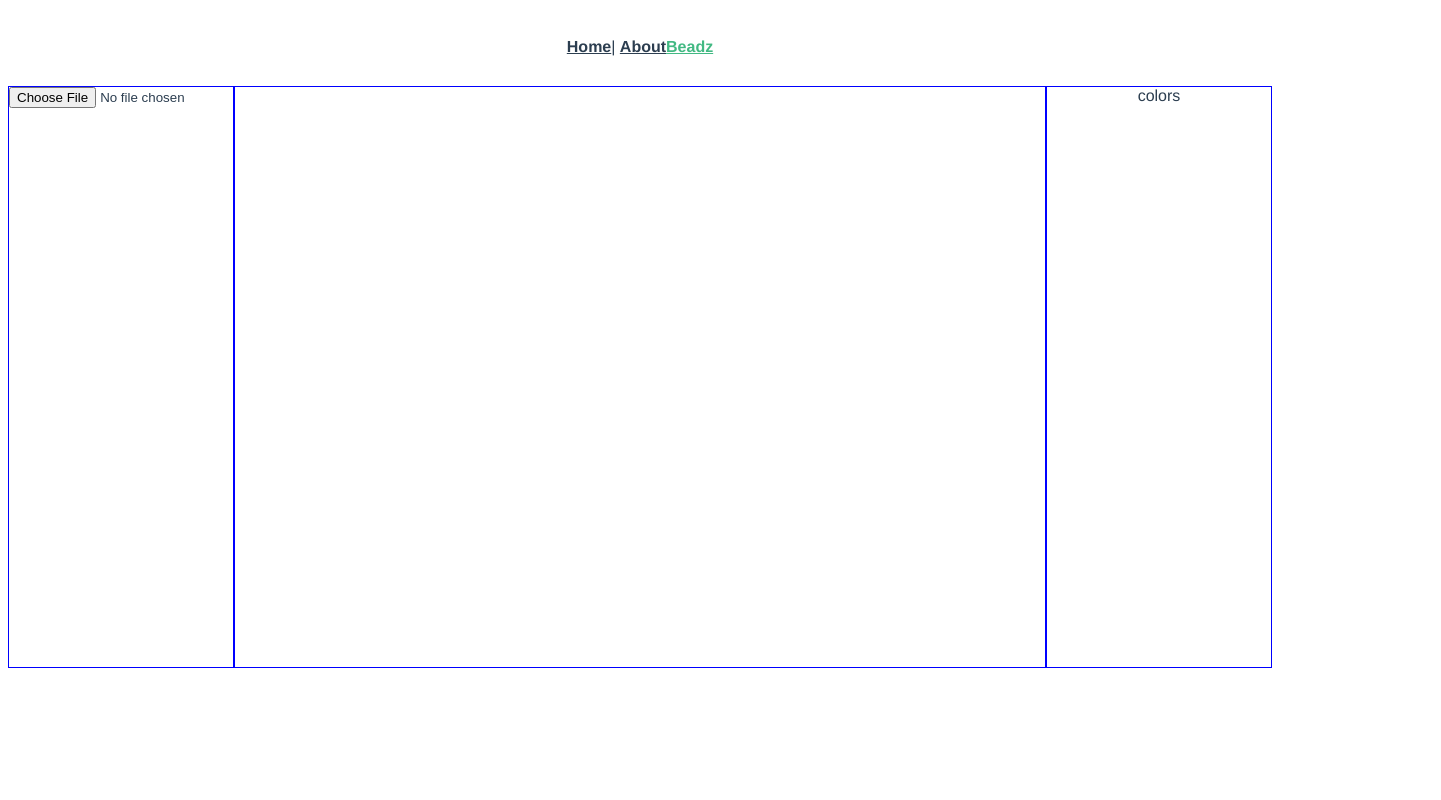
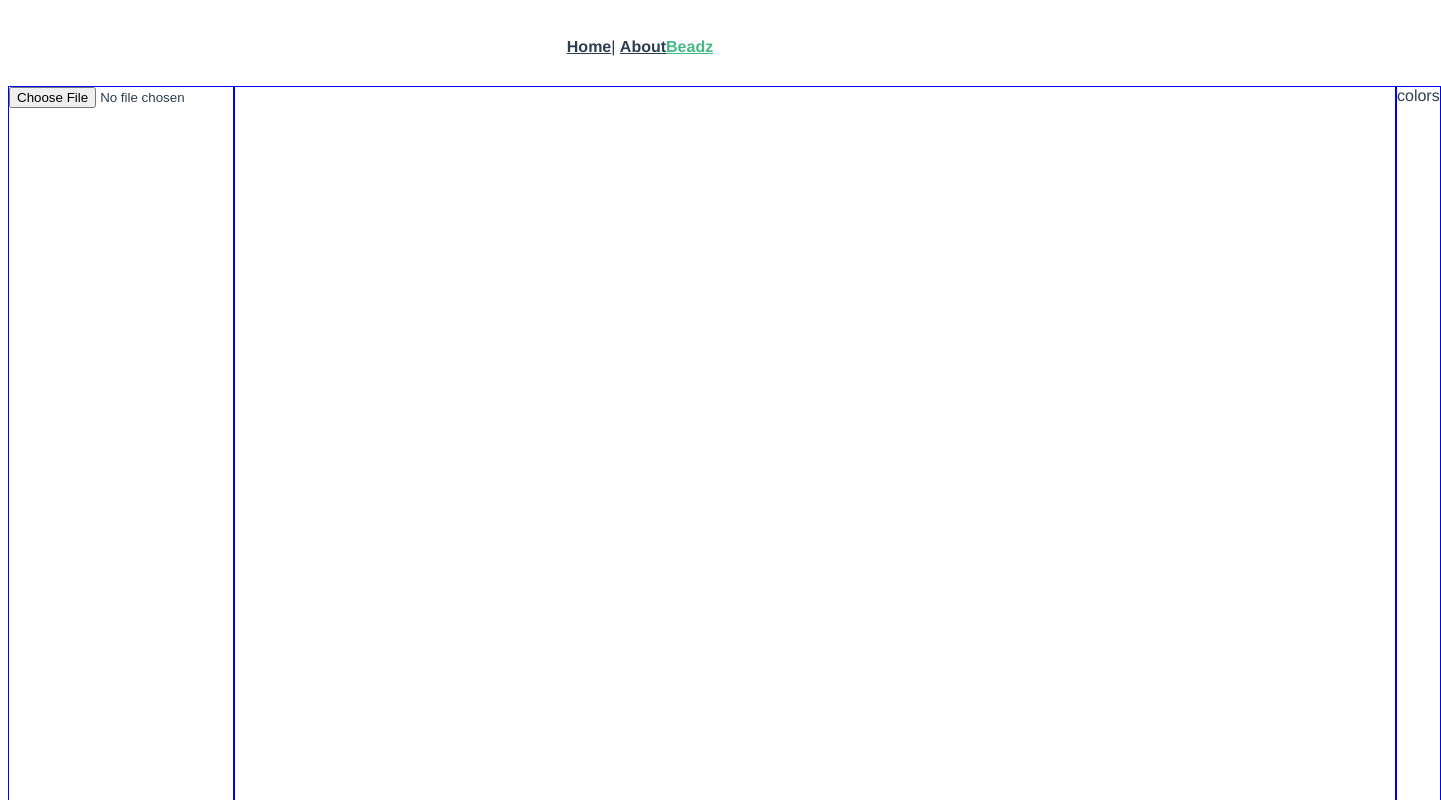
Before and after one commit to mikezano/beadel-juice, a Vue app: page /#/beadz in a window 1280 px wide. Shown: the top 800 px of the page, 1441 px wide, since content can reach past the window. Built offline with nearby package versions, Linux system fonts and the light colour scheme.

Commit message:
rgb to hex

```diff
--- a/src/components/BeadGrid.vue
+++ b/src/components/BeadGrid.vue
@@ -5,7 +5,7 @@
 			v-for="pixel in pixelData"
 			:key="pixel.id"
 			:style="hslColor(pixel.hsl)"
-			:title="pixel.hsl"
+			:title="`${pixel.hsl}\n${pixel.hex}`"
 		></div>
 	</div>
 </template>
@@ -29,14 +29,14 @@ export default {
 <style>
 .bead-grid {
 	display: grid;
-	grid-template-columns: repeat(29, 20px);
-	grid-template-rows: repeat(29, 20px);
+	grid-template-columns: repeat(29, 40px);
+	grid-template-rows: repeat(29, 40px);
 	grid-gap: 0;
 	margin: auto;
 }
 .bead-grid__cell {
-	width: 20px;
-	height: 20px;
+	width: 40px;
+	height: 40px;
 	border: 1px solid #333;
 }
 </style>
--- a/src/components/Tools.vue
+++ b/src/components/Tools.vue
@@ -53,8 +53,9 @@ export default {
 				const blue = data[i + 2];
 
 				const hsl = this.rgbToHSL(red, green, blue);
+				const hex = this.rgbToHex(red, green, blue);
 				//console.log('HSL: ', hsl);
-				this.pixelData.push({ hsl: hsl, id: Math.random() });
+				this.pixelData.push({ hsl: hsl, hex: hex, id: Math.random() });
 			}
 
 			this.$emit('on-pixels-generated', this.pixelData);
@@ -101,6 +102,18 @@ export default {
 
 			return 'hsl(' + h + ',' + s + '%,' + l + '%)';
 		},
+
+		rgbToHex(r, g, b) {
+			r = r.toString(16);
+			g = g.toString(16);
+			b = b.toString(16);
+
+			if (r.length == 1) r = '0' + r;
+			if (g.length == 1) g = '0' + g;
+			if (b.length == 1) b = '0' + b;
+
+			return '#' + r + g + b;
+		},
 	},
 };
 </script>
--- a/src/views/Beadz.vue
+++ b/src/views/Beadz.vue
@@ -43,6 +43,9 @@ export default {
 
 	&__view {
 		flex: auto;
+		display: flex;
+		align-items: center;
+		justify-content: center;
 	}
 
 	&__tools,
```
